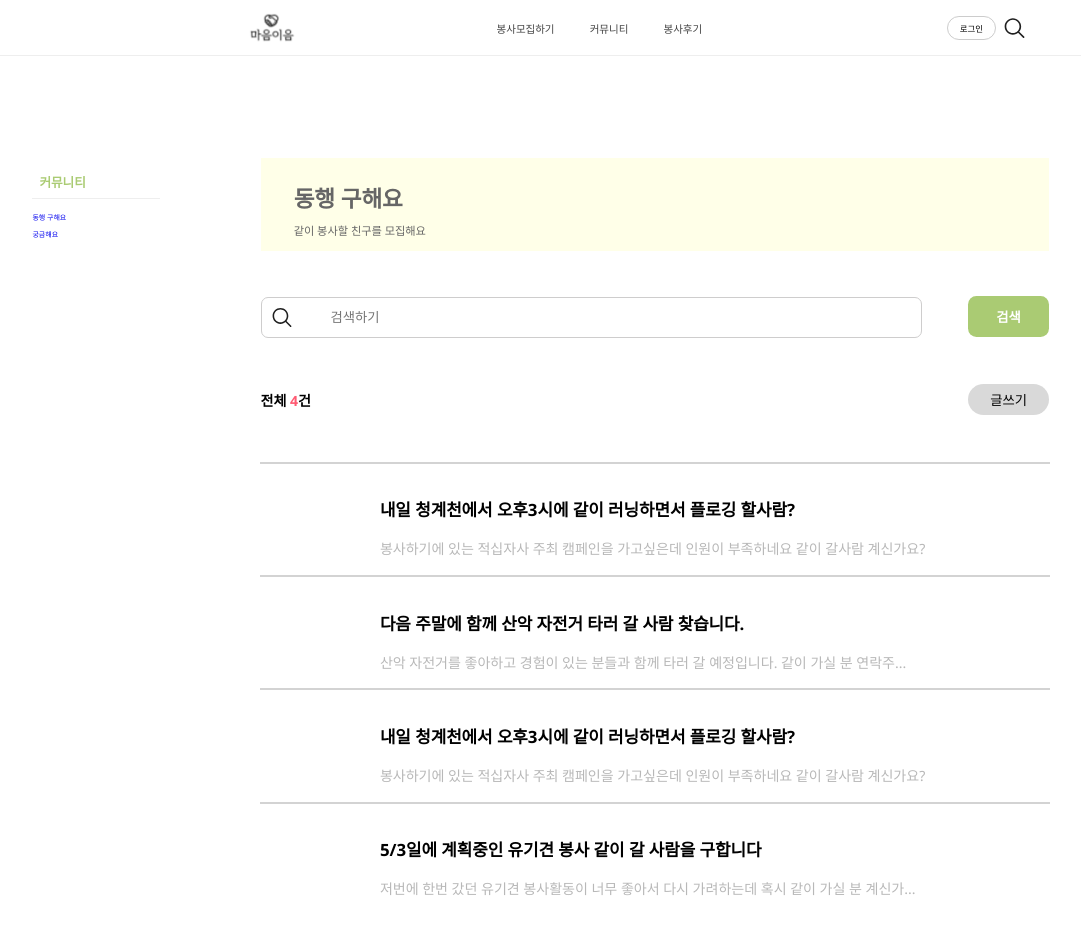
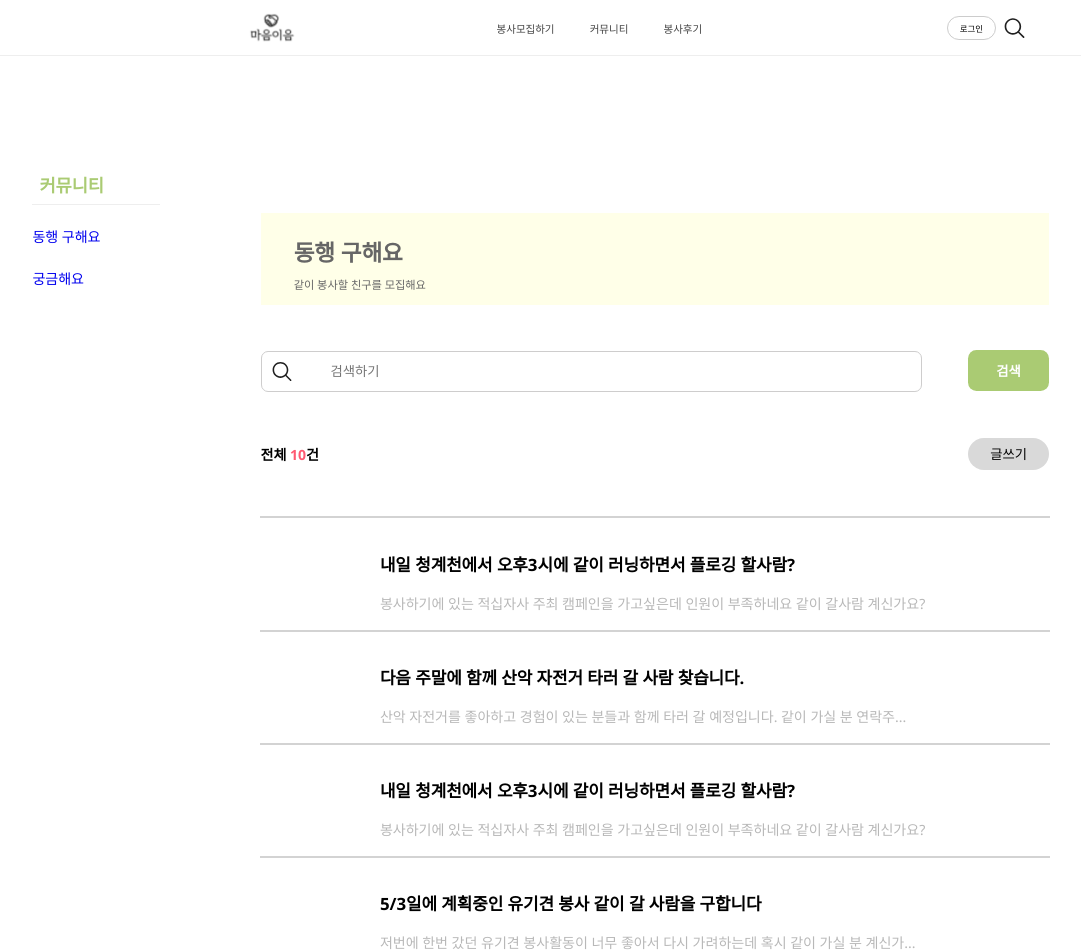
Before and after one commit to maumeum/Front-end, a React (Vite) app: page /community/findfriend in a window 1280 px wide. Shown: the top 952 px of the page, without its empty margins (38-1119 px from the left). Built offline with nearby package versions, Linux system fonts and the light colour scheme; a web font is replaced by a local one.

Commit message:
Design : Menu bar font-size & line-height

```diff
--- a/src/components/Menu/Menu.ts
+++ b/src/components/Menu/Menu.ts
@@ -2,12 +2,13 @@ import styled from 'styled-components';
 
 export const MenuContainer = styled.div`
 	display: flex;
+	width: 20.7rem;
 `;
 
 export const MenuTitle = styled.p`
 	color: var(--button--color);
 	border-bottom: 1px solid #eeeeee;
-	font-size: 1.8rem;
+	font-size: 2.5rem;
 	font-weight: bold;
 	padding: 1rem;
 `;
@@ -22,6 +23,8 @@ export const Menus = styled.div`
 		}
 	}
 	p {
+		font-size: 2rem;
+		line-height: 4rem;
 		&:hover {
 			color: var(--button--color);
 		}
--- a/src/pages/community/findFriend.tsx
+++ b/src/pages/community/findFriend.tsx
@@ -45,6 +45,42 @@ const findFriend = () => {
 			postContents:
 				'저번에 한번 갔던 유기견 봉사활동이 너무 좋아서 다시 가려하는데 혹시 같이 가실 분 계신가요? ',
 		},
+		{
+			id: '04',
+			postTitle: '5/3일에 계획중인 유기견 봉사 같이 갈 사람을 구합니다',
+			postContents:
+				'저번에 한번 갔던 유기견 봉사활동이 너무 좋아서 다시 가려하는데 혹시 같이 가실 분 계신가요? ',
+		},
+		{
+			id: '04',
+			postTitle: '5/3일에 계획중인 유기견 봉사 같이 갈 사람을 구합니다',
+			postContents:
+				'저번에 한번 갔던 유기견 봉사활동이 너무 좋아서 다시 가려하는데 혹시 같이 가실 분 계신가요? ',
+		},
+		{
+			id: '04',
+			postTitle: '5/3일에 계획중인 유기견 봉사 같이 갈 사람을 구합니다',
+			postContents:
+				'저번에 한번 갔던 유기견 봉사활동이 너무 좋아서 다시 가려하는데 혹시 같이 가실 분 계신가요? ',
+		},
+		{
+			id: '04',
+			postTitle: '5/3일에 계획중인 유기견 봉사 같이 갈 사람을 구합니다',
+			postContents:
+				'저번에 한번 갔던 유기견 봉사활동이 너무 좋아서 다시 가려하는데 혹시 같이 가실 분 계신가요? ',
+		},
+		{
+			id: '04',
+			postTitle: '5/3일에 계획중인 유기견 봉사 같이 갈 사람을 구합니다',
+			postContents:
+				'저번에 한번 갔던 유기견 봉사활동이 너무 좋아서 다시 가려하는데 혹시 같이 가실 분 계신가요? ',
+		},
+		{
+			id: '04',
+			postTitle: '5/3일에 계획중인 유기견 봉사 같이 갈 사람을 구합니다',
+			postContents:
+				'저번에 한번 갔던 유기견 봉사활동이 너무 좋아서 다시 가려하는데 혹시 같이 가실 분 계신가요? ',
+		},
 	];
 
 	return (
--- a/src/pages/myPage/myPage.tsx
+++ b/src/pages/myPage/myPage.tsx
@@ -27,7 +27,6 @@ function myPage() {
 			<MenuBar>
 				<Menu title={'마이페이지'} />
 			</MenuBar>
-
 			<Main>
 				<TabMenu>
 					<Tab currTab={currTab} tabs={tabs} />
```
Also changed, not shown: src/components/Comment/Comment.tsx (+4 -4 lines), .eslintrc.cjs.
